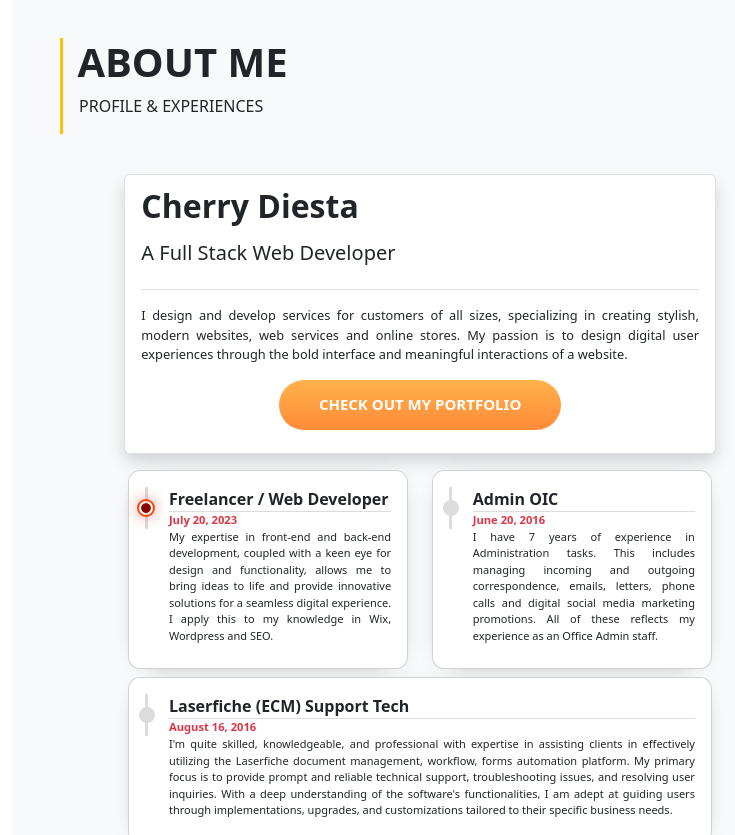
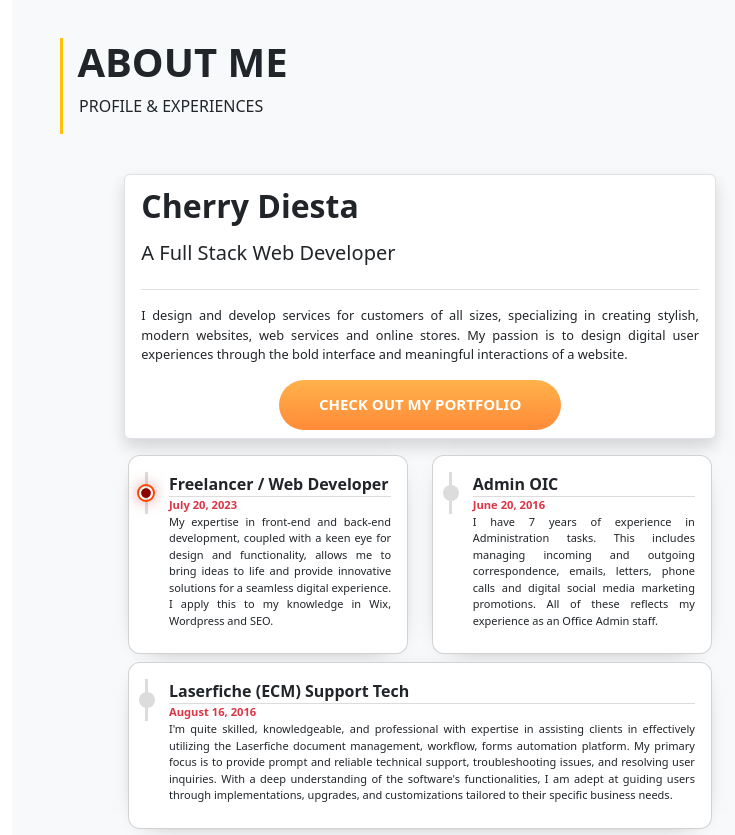
Before and after one commit to cdiesta/diesta-capstone1, a plain HTML site: page index.html in a window 1280 px wide. Shown: the part 764-1599 px from the top of the page, 0-735 px from the left. Drawn offline with nearby package versions, Linux system fonts and the light colour scheme; a web font is replaced by a local one.

Commit message:
Update index.css

```diff
--- a/index.css
+++ b/index.css
@@ -294,7 +294,7 @@ h1 {
 
   }
  #cherrycard{
- 	height: 280px;
+ 	height: auto;
  }
 /* Code Here ↑ */
 /* Timeline */
```
